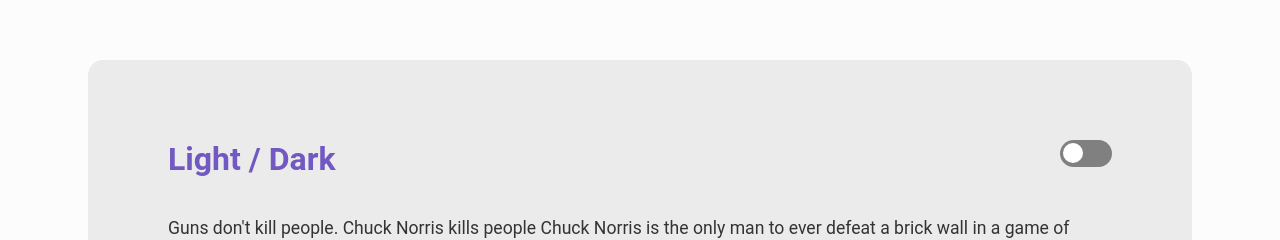
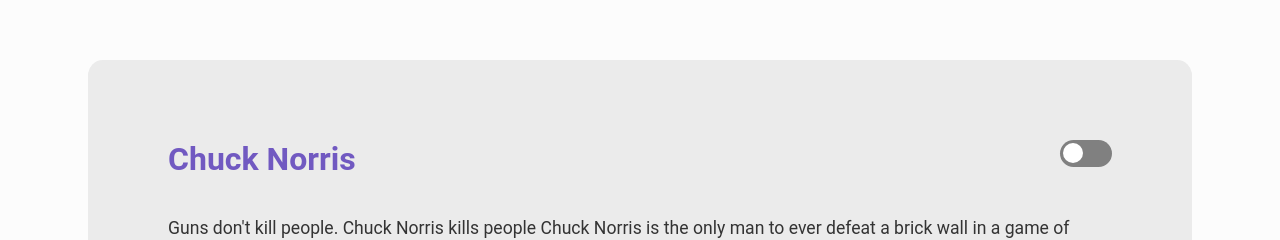
Before and after one commit to marcelodv/DarkMode, a plain HTML site: page index.html in a window 1280 px wide. Shown: the part 183-423 px from the top of the page. Drawn offline with Linux system fonts and the light colour scheme.

```diff
--- a/index.html
+++ b/index.html
@@ -11,7 +11,7 @@
 <body>
     <div class="container">
         <!-- Título -->
-        <h1>Light / Dark</h1>
+        <h1>Chuck Norris</h1>
 
         <!-- Botão Switch Theme -->
         <div class="toggle">
```
